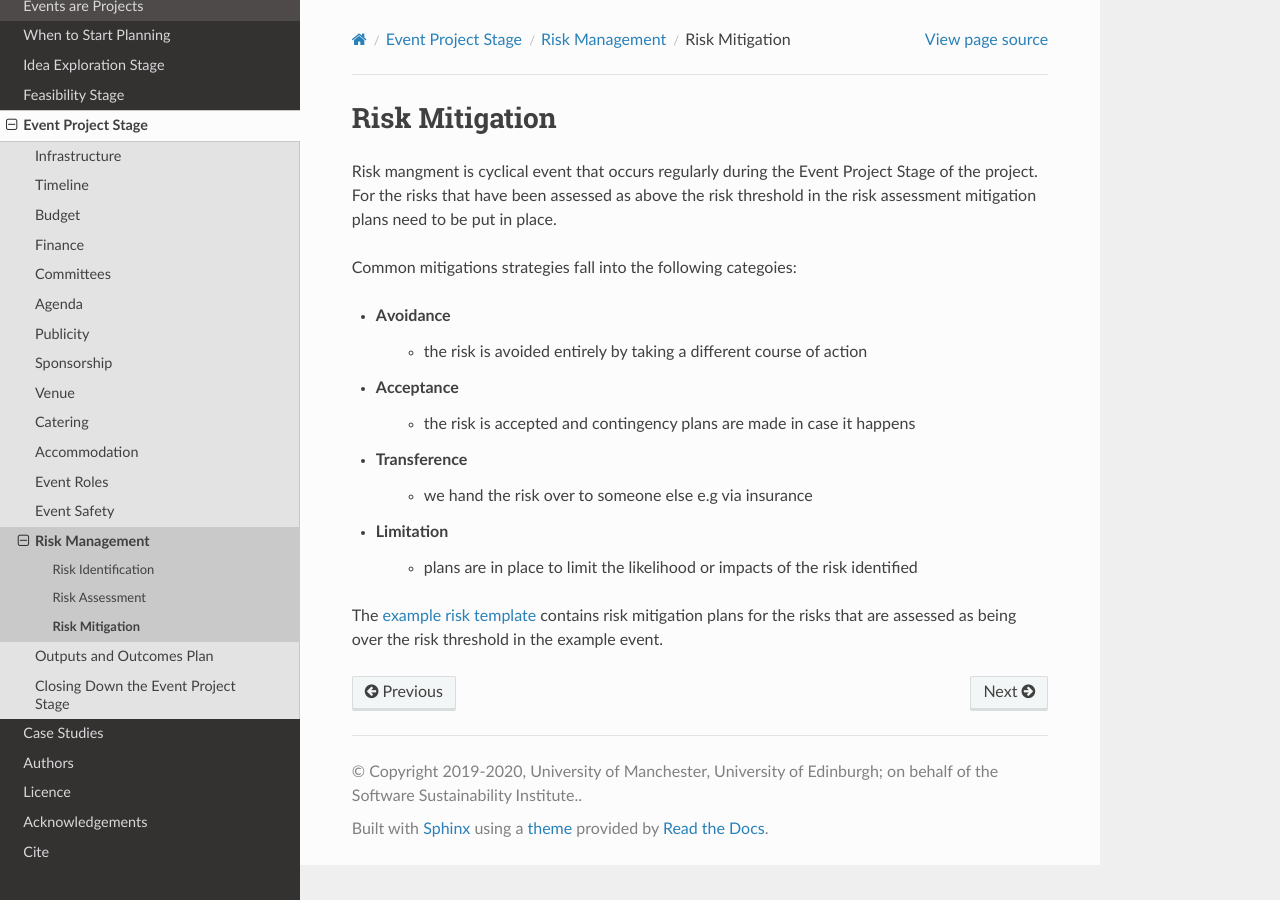
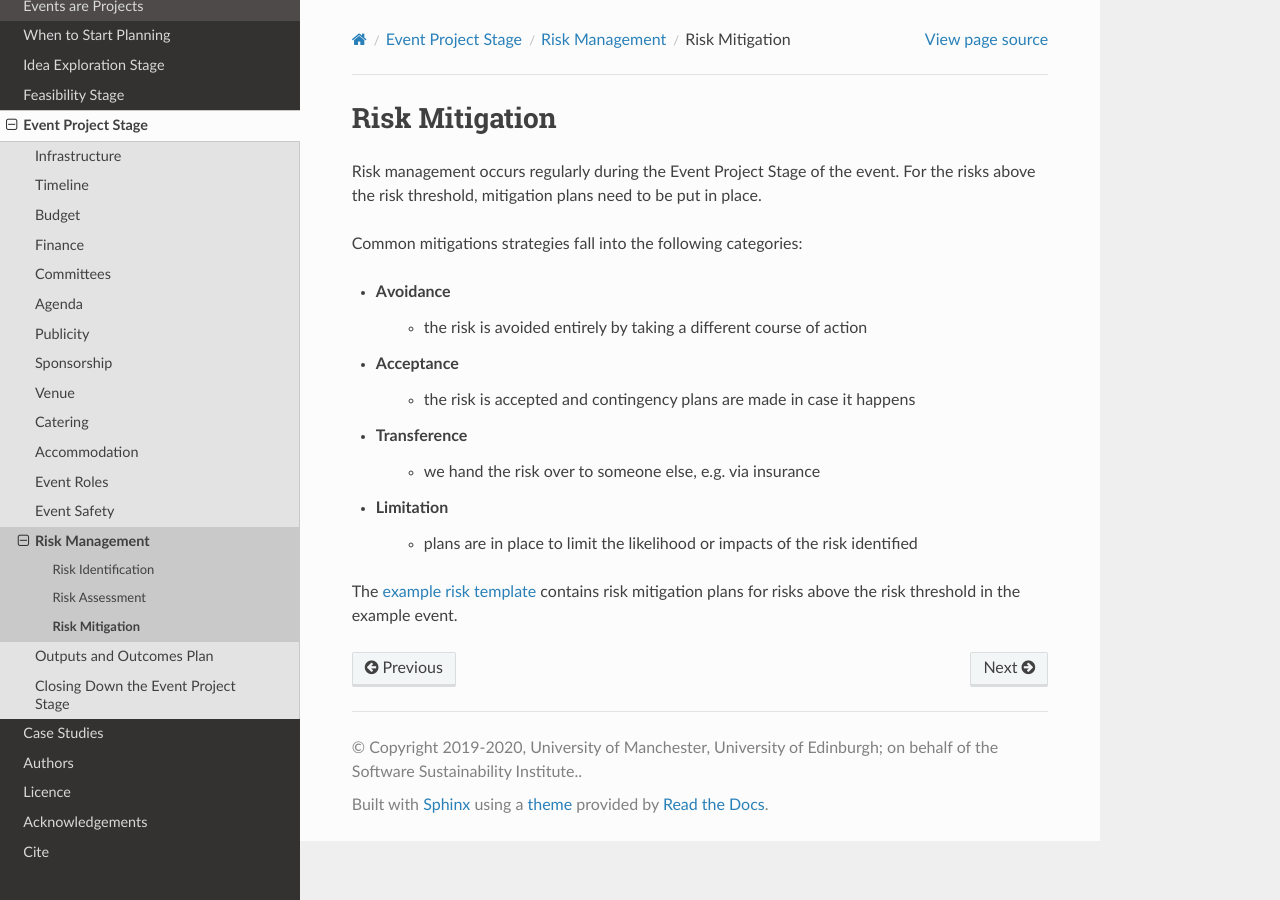
Before and after one commit to softwaresaved/event-organisation-guide, a Sphinx documentation site: the page built from docs/eog/eps-risk-management-mitigation.rst, in a window 1280 px wide. Built offline with Sphinx 7.4.7 and the Read the Docs theme 2.0.0, drawn with Linux system fonts in a browser that asks for light colours.

Commit message:
Update eps-risk-management-mitigation.rst

```diff
--- a/docs/eog/eps-risk-management-mitigation.rst
+++ b/docs/eog/eps-risk-management-mitigation.rst
@@ -2,17 +2,17 @@
 
 Risk Mitigation
 ===============
-Risk mangment is cyclical event that occurs regularly during the Event Project Stage of the project. For the risks that have been assessed as above the risk threshold in the risk assessment mitigation plans  need to be put in place.
+Risk management occurs regularly during the Event Project Stage of the event. For the risks above the risk threshold, mitigation plans need to be put in place.
 
-Common mitigations strategies fall into the following categoies:
+Common mitigations strategies fall into the following categories:
 
 - Avoidance
    - the risk is avoided entirely by taking a different course of action
 - Acceptance
    - the risk is accepted and contingency plans are made in case it happens
 - Transference
-   - we hand the risk over to someone else e.g via insurance
+   - we hand the risk over to someone else, e.g. via insurance
 - Limitation
    - plans are in place to limit the likelihood or impacts of the risk identified
 
-The `example risk template <https://zenodo.org/record/4088024>`_ contains risk mitigation plans for the risks that are assessed as being over the risk threshold in the example event.
+The `example risk template <https://zenodo.org/record/4088024>`_ contains risk mitigation plans for risks above the risk threshold in the example event.
```
